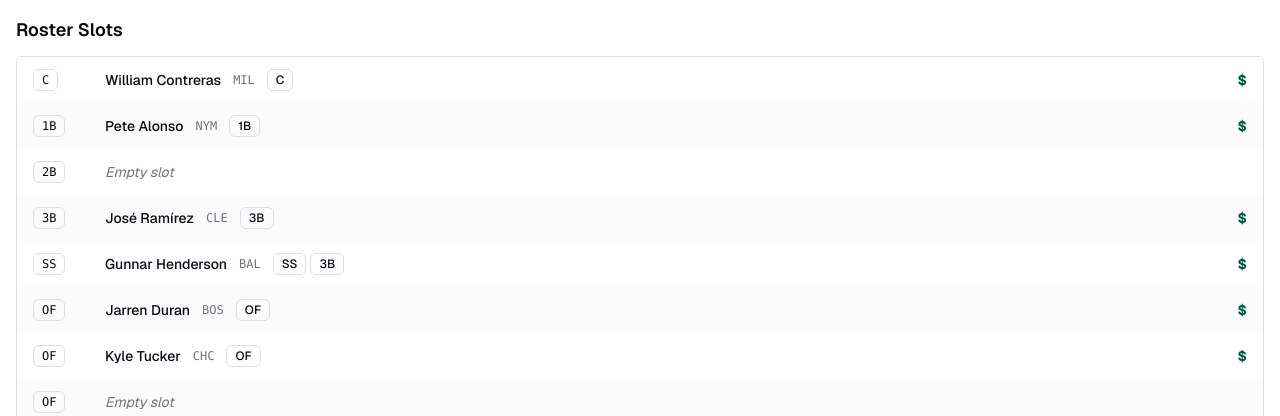
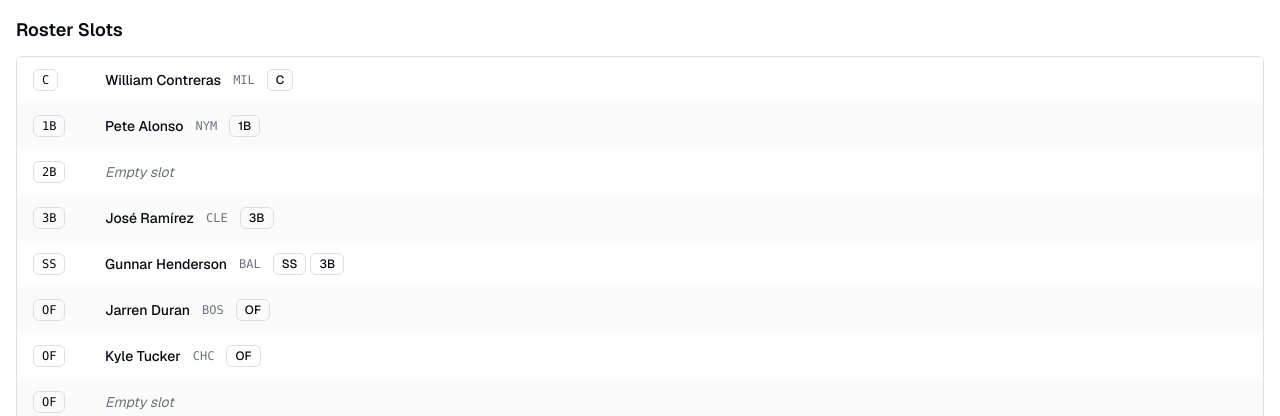
Before and after one commit to ymaqsudi/CSE-416-MVP-Team-Teal, a Next.js app in the folder draft-kit/: page /roster in a window 1280 px wide. Shown: the part 357-773 px from the top of the page. Built offline with nearby package versions, Linux system fonts and the light colour scheme.

Commit message:
estimated value doesn't exist, commented out

```diff
--- a/draft-kit/app/roster/page.tsx
+++ b/draft-kit/app/roster/page.tsx
@@ -113,7 +113,7 @@
                       </div>
                     </div>
                     <span className="font-bold text-primary">
-                      ${player.estimatedValue}
+                      {/* ${player.estimatedValue} */}
                     </span>
                   </div>
                 ) : (
```
